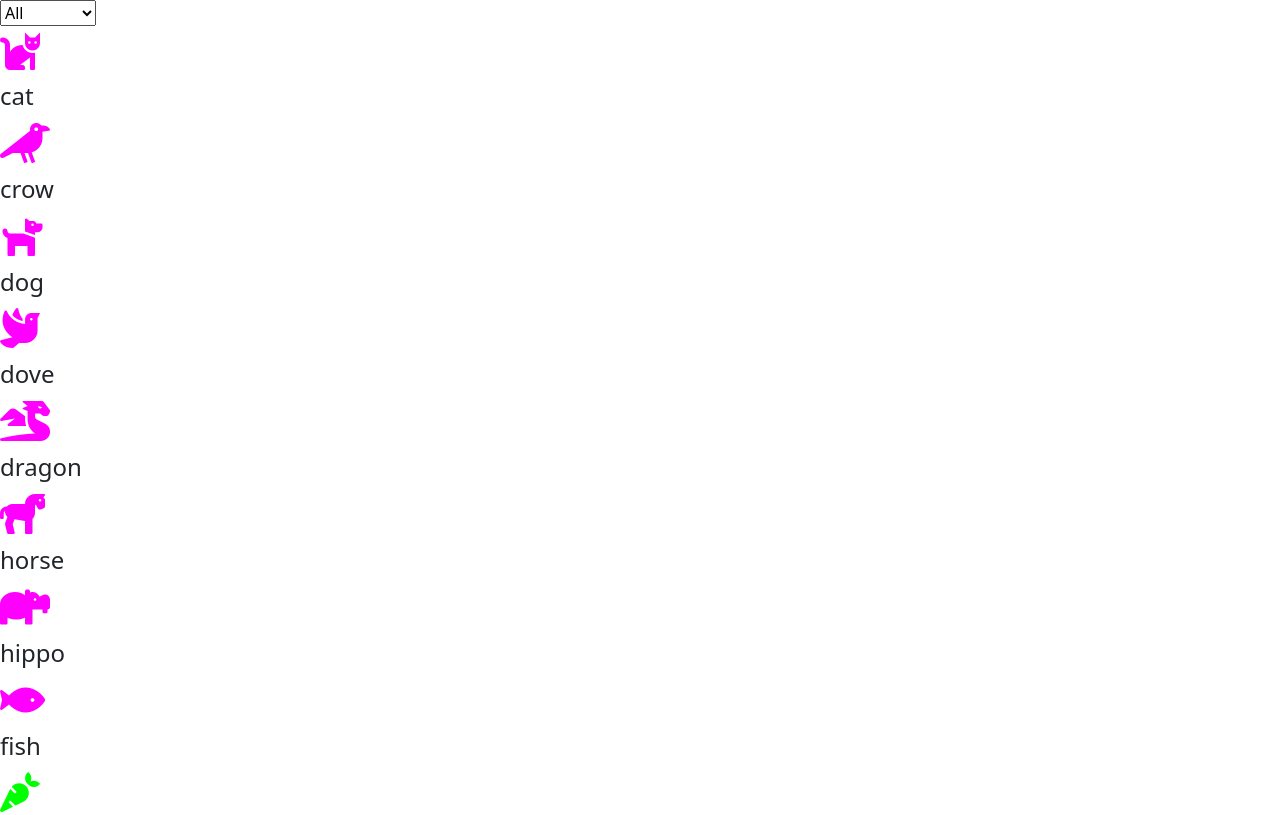
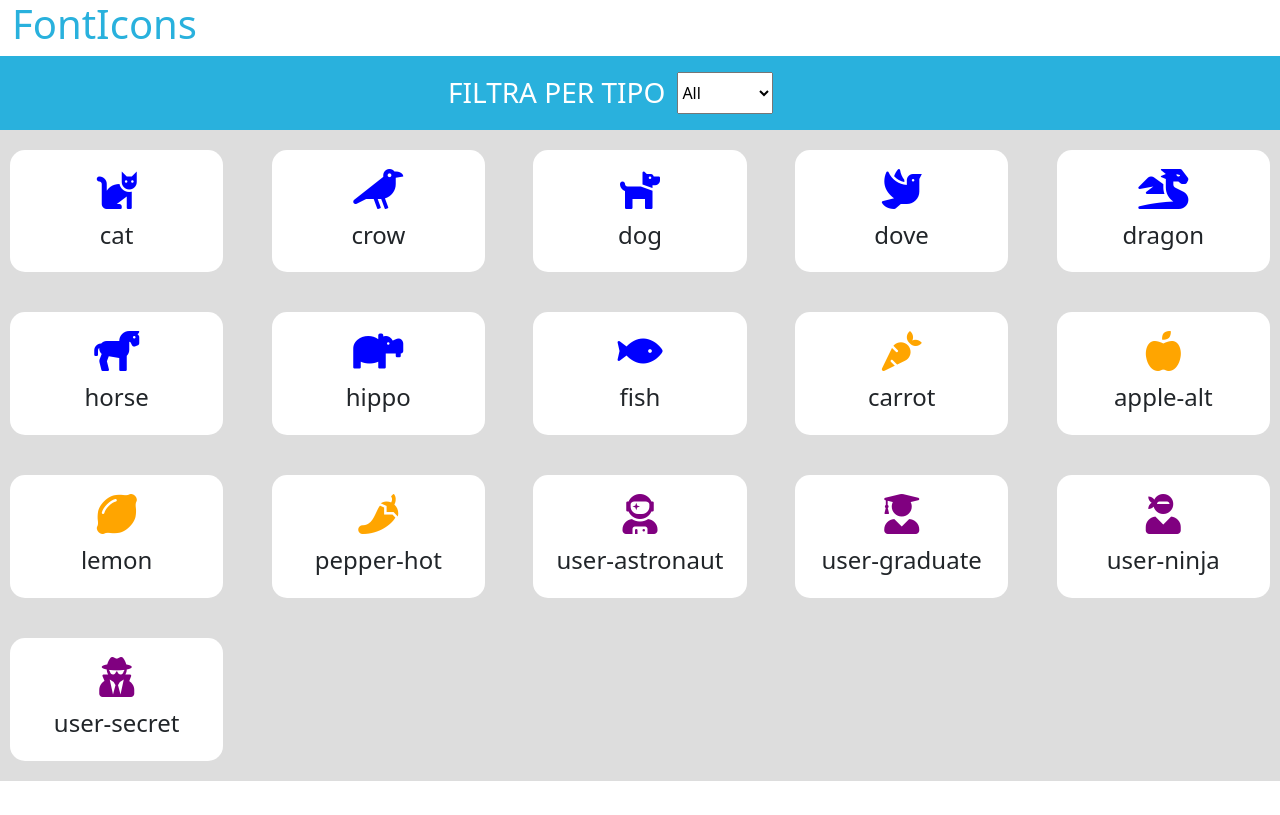
Before and after one commit to DavideZattra/js-es6-icons, a plain HTML site: page index.html in a window 1280 px wide. Shown: the top 815 px of the page. Drawn offline with nearby package versions, Linux system fonts and the light colour scheme.

Commit message:
finalized js-es6-icons

```diff
--- a/css/style.css
+++ b/css/style.css
@@ -0,0 +1,19 @@
+header h1{
+    color: #29b1dd;
+}
+
+#ms_selector-row{
+    background-color: #29b1dd;
+}
+
+#ms_icons-container{
+    background-color: #dddddd;
+
+}
+#ms_icons-container>div{
+
+    background-color: white;
+    border-radius: 15px;
+    padding: 15px;
+    margin: 20px 10px;
+}
--- a/index.html
+++ b/index.html
@@ -17,12 +17,40 @@
     <title>Icons</title>
 </head>
 <body>
-    <div>
-        <select name="ms_select" id="ms_select">
-            <option value="all">All</option>
-        </select>
-    </div>
-    <div id='ms_icons-container'></div>
+    <header>
+
+        <section class="container-fluid">
+            <div class="row">
+                <div class="col-12">
+                    <h1>FontIcons</h1>
+                </div>
+            </div>
+        </section>
+
+    </header>
+
+    <main>
+
+        <section class="container-fluid">
+
+                <div id="ms_selector-row" class="row justify-content-center p-3">
+                    <!-- <div class="col-3">
+
+                    </div> -->
+                    <div class="col-4 d-flex">
+                        <h3 class="text-uppercase text-center text-white m-1 pe-1">Filtra per tipo</h3>
+                        <select class="ms-1" name="ms_select" id="ms_select">
+                            <option value="all">All</option>
+                        </select>
+                    </div>
+                </div>
+                <div class="row justify-content-between" id='ms_icons-container'>
+
+                </div>
+
+        </section>
+
+    </main>
 
     <!-- js Import -->
     <script type="text/javascript" src="javascript/myscript.js"></script>
--- a/javascript/myscript.js
+++ b/javascript/myscript.js
@@ -113,7 +113,7 @@ const icons =  [
 	}
 ];
 
-const colors = [ 'magenta', 'lime', 'lightskyblue'];
+const colors = [ '#0000ff', '#ffa500', '#800080'];
 
 const iconContainer = document.getElementById('ms_icons-container');
 const types = getProperty(icons, 'type');
@@ -145,7 +145,7 @@ function printToHTML(array, container){
 
         container.innerHTML +=
         `
-        <div>
+        <div class="col-2 text-center ">
             <h1><i class='${family} ${prefix}${name}' style='color : ${color}'></i></h1>
             <h4>${name}</h4>
         </div>
```
